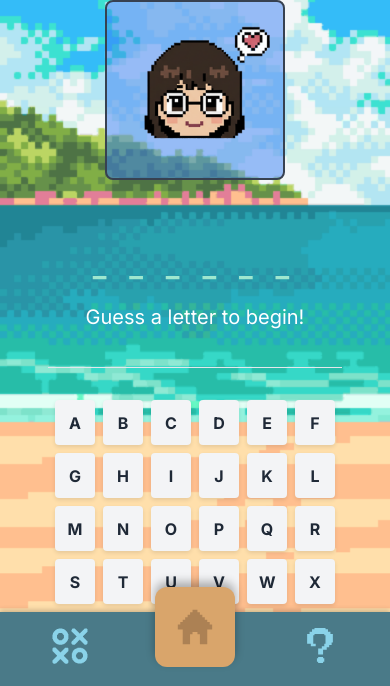
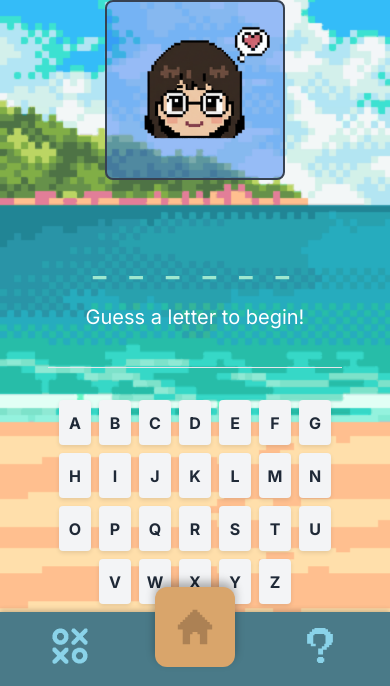
Before and after one commit to thehannankhan/Kimbap, a plain HTML site: page hangman.html in a window 390 px wide. Shown: the part 152-838 px from the top of the page. Drawn offline with nearby package versions, Linux system fonts and the light colour scheme; a web font is replaced by a local one.

Commit message:
Responsiveness fix

```diff
--- a/hangman.html
+++ b/hangman.html
@@ -114,6 +114,9 @@
 
         /* Responsive layout for the game area */
         @media (max-width: 768px) {
+            .container {
+                padding: 10px;
+            }
             .game-area {
                 flex-direction: column;
                 align-items: center;
@@ -130,6 +133,22 @@
                 width: 180px;
                 height: 180px;
             }
+
+            /* --- KEYBOARD RESPONSIVE FIXES --- */
+            .keyboard {
+                padding: 0 5px; /* Add slight padding to the sides */
+                gap: 4px; /* Reduced gap for smaller screens */
+            }
+
+            .keyboard-button {
+                /* Calulate width to fit about 9-10 keys per line on mobile */
+                width: calc(100% / 9 - 4px);
+                min-width: 32px;
+                padding: 12px 0; /* Increased vertical padding for a better touch target (min 44px height) */
+                font-size: 0.8rem;
+                line-height: 1; /* Keep text centered */
+            }
+            /* --------------------------------- */
 
             .bottom-nav {
                 display: flex;
@@ -415,7 +434,8 @@
                 const letter = String.fromCharCode(i);
                 const button = document.createElement('button');
                 button.textContent = letter;
-                button.classList.add('keyboard-button', 'px-3', 'py-2', 'text-base', 'font-semibold', 'bg-gray-100', 'text-gray-800', 'rounded', 'uppercase', 'w-10');
+                // Removed 'w-10' class to allow CSS to calculate fluid width
+                button.classList.add('keyboard-button', 'py-2', 'text-base', 'font-semibold', 'bg-gray-100', 'text-gray-800', 'rounded', 'uppercase');
                 button.id = `key-${letter}`;
                 button.addEventListener('click', () => handleGuess(letter));
                 keyboardEl.appendChild(button);
```
